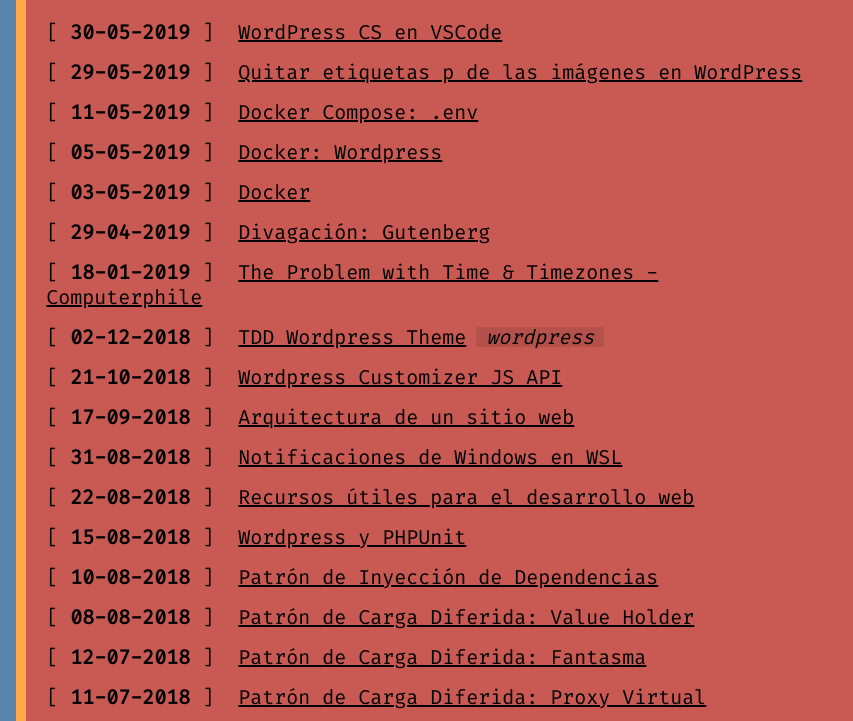
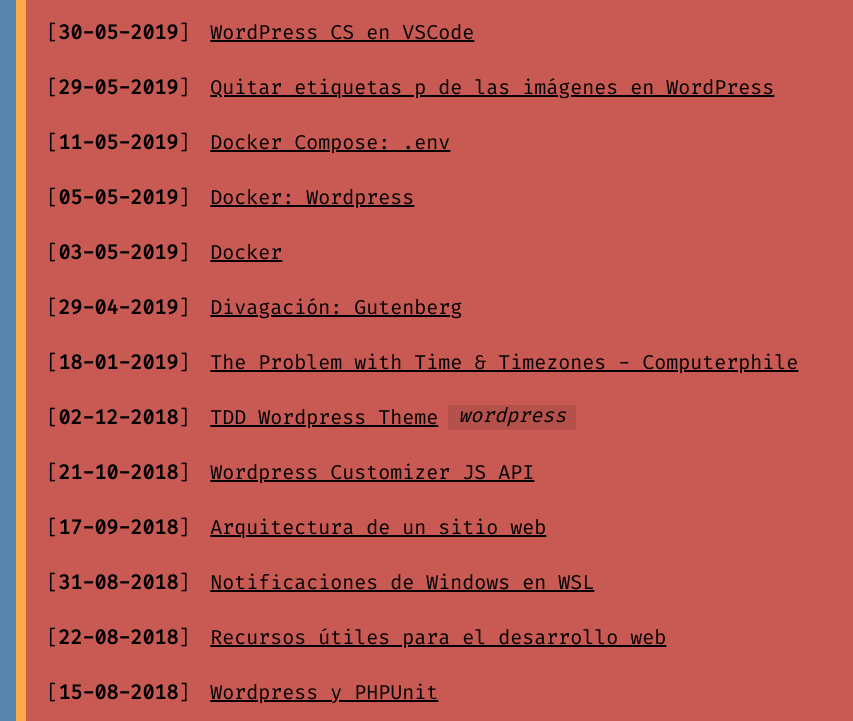
Before and after one commit to robertito13/robertito13.github.io, a Gatsby site: page / in a window 1280 px wide. Shown: the top 721 px of the page, 427-1280 px from the left. Built offline with nearby package versions, Linux system fonts and the light colour scheme; Gatsby itself is replaced by a stand-in of ours.

Commit message:
Estilo listado de artículos
Sangría inversa y separación entre títulos

```diff
--- a/src/components/content.tsx
+++ b/src/components/content.tsx
@@ -38,7 +38,6 @@
         return (
           <article key={node.id} className={styles.article}>
             [ <time dateTime={node.frontmatter.rawDate}>{node.frontmatter.date}</time> ]
-            &nbsp;
             <Link to={node.fields.slug}>{node.frontmatter.title}</Link>
             { tags ? tags : `` }
           </article>
--- a/src/styles/content.module.scss
+++ b/src/styles/content.module.scss
@@ -27,9 +27,16 @@
 }
 
 .article {
-  margin-bottom: .75em;
+  margin-bottom: 1.5em;
+  display: flex;
+  flex-direction: row;
 
   time {
+    flex-shrink: 0;
     font-weight: bold;
   }
+
+  a {
+    margin-left: 1em;
+  }
 }
```
